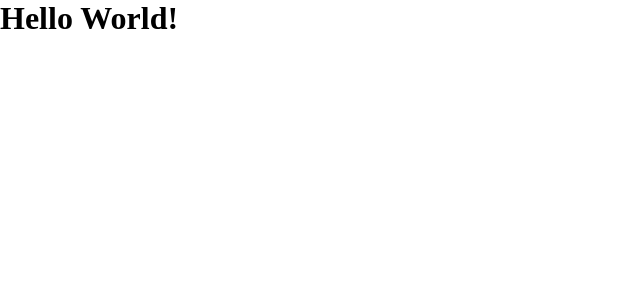
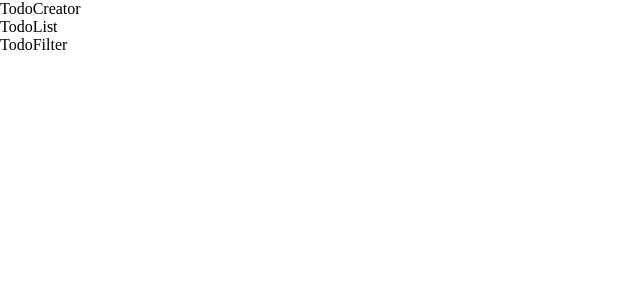
Before and after one commit to luckasnix/react-course-project, a React (Create React App) app: page / in a window 1280 px wide. Shown: the top 300 px of the page, without its empty margins (0-640 px from the left). Built offline with nearby package versions, Linux system fonts and the light colour scheme.

Commit message:
Página das tarefas

```diff
--- a/src/App.js
+++ b/src/App.js
@@ -1,12 +1,13 @@
 import React from 'react'
 import TodosProvider from './state/todos/Provider'
 import FilterProvider from './state/filter/Provider'
+import TodoApp from './pages/TodoApp/TodoApp'
 
 function App() {
   return (
     <TodosProvider>
       <FilterProvider>
-        <h1>Hello World!</h1>
+        <TodoApp/>
       </FilterProvider>
     </TodosProvider>
   )
--- /dev/null
+++ b/src/pages/TodoApp/TodoApp.js
@@ -0,0 +1,13 @@
+import React from 'react'
+
+function TodoApp() {
+    return (
+        <>
+            <header>TodoCreator</header>
+            <main>TodoList</main>
+            <footer>TodoFilter</footer>
+        </>
+    )
+}
+
+export default TodoApp
```
Also changed, not shown: 1 other file (tests, documents, lock files or other folders).
